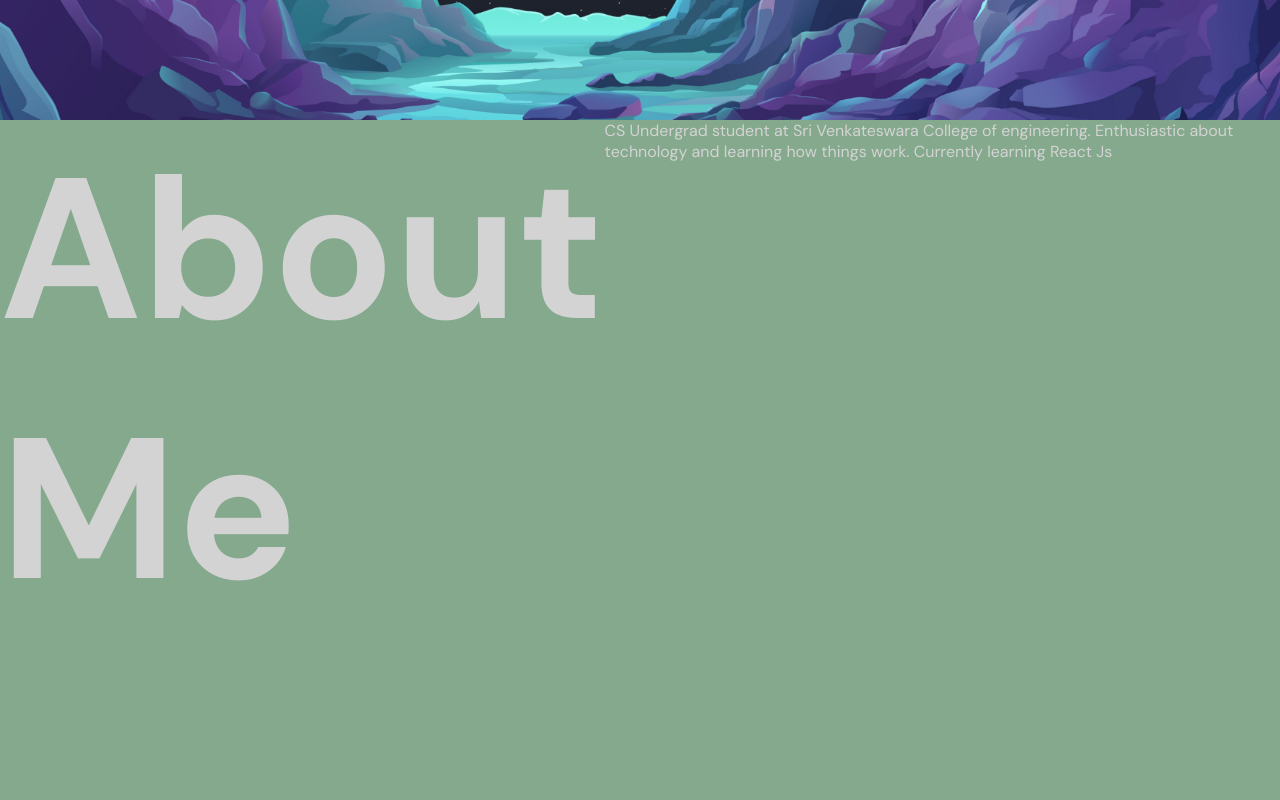
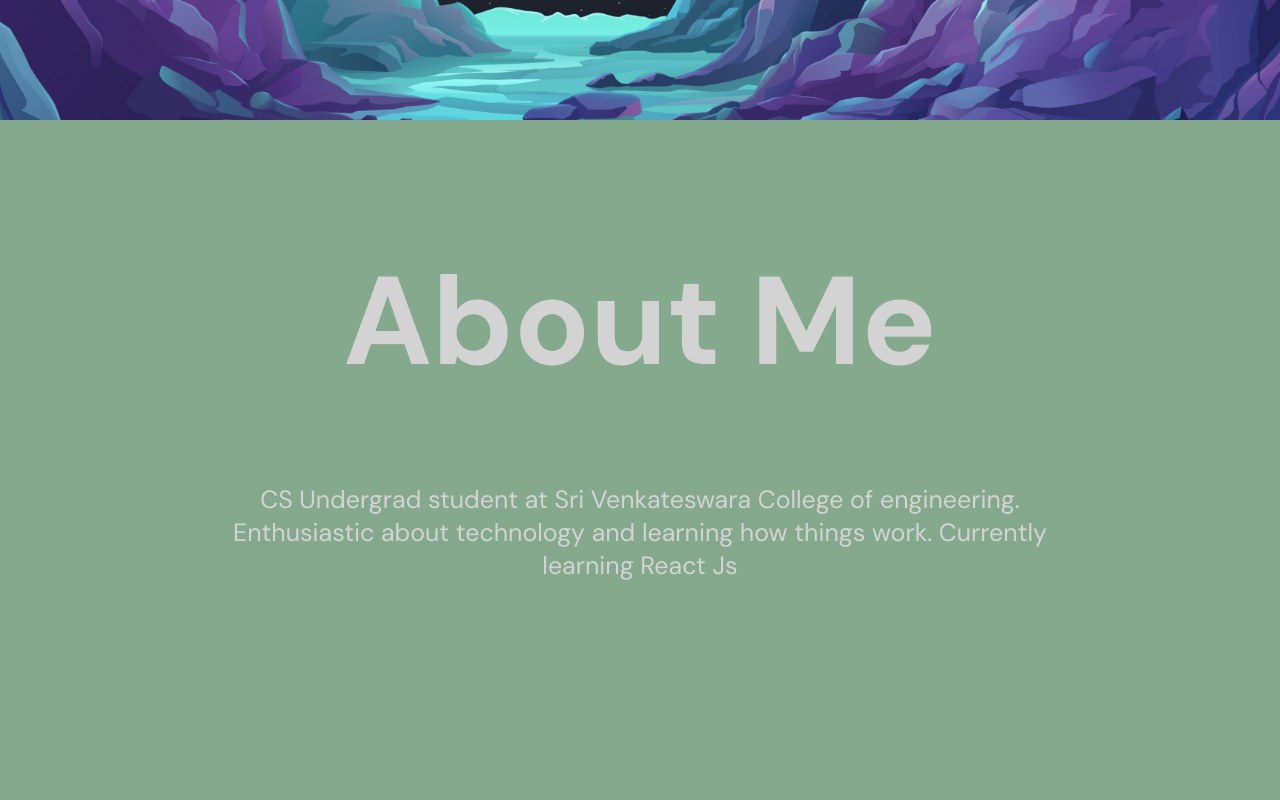
Before and after one commit to kartheesan05/portfolio, a React (Vite) app: page / in a window 1280 px wide. Shown: the part 1480-2280 px from the top of the page. Built offline with nearby package versions, Linux system fonts and the light colour scheme.

Commit message:
styled about me

```diff
--- a/src/components/about/About.jsx
+++ b/src/components/about/About.jsx
@@ -4,7 +4,7 @@ function About() {
   return (
     <div className="aboutWrapper">
       <h1>About Me</h1>
-      <p>
+      <p id="para">
         CS Undergrad student at Sri Venkateswara College of engineering.
         Enthusiastic about technology and learning how things work. Currently
         learning <bold>React Js</bold>
--- a/src/components/about/about.scss
+++ b/src/components/about/about.scss
@@ -1,8 +1,20 @@
-.aboutWrapper{
-    display: flex;
-    justify-content: center;
+.aboutWrapper {
+  display: flex;
+  flex-direction: column; /* Stack items vertically */
+  justify-content: center; /* Vertical alignment */
+  align-items: center; /* Horizontal alignment */
+  /* Full viewport height */
+  text-align: center; /* Center text within the container */
+  padding: 15vh;
 
-    h1{
-        font-size: 200px;
-    }
+  h1 {
+    font-size: 125px;
+    text-align: center;
+  }
+
+  #para {
+    padding: 10vh;
+    font-size: 25px;
+    text-align: center;
+  }
 }
```
